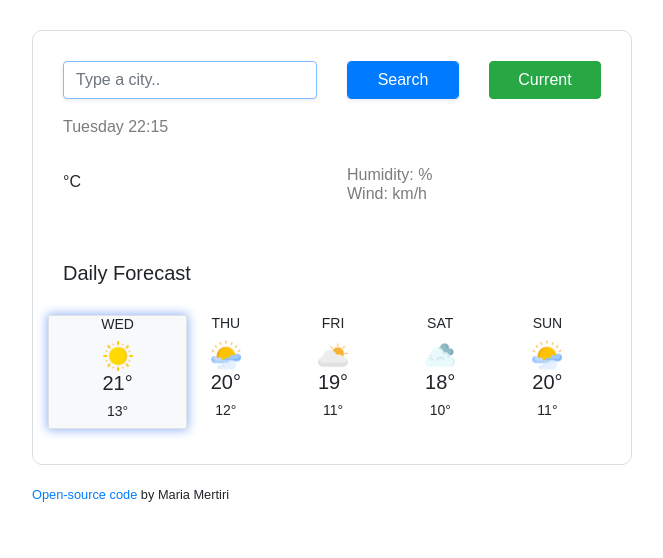
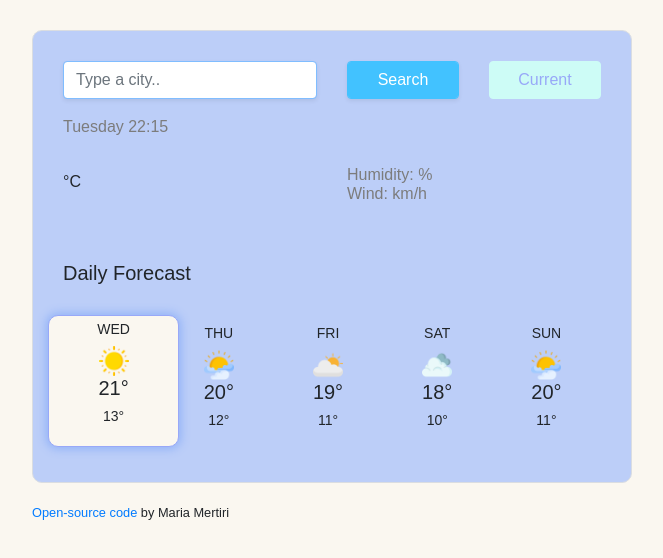
Before and after one commit to mariamer-hub/weatherapp, a website built with Parcel: page index.html in a window 1280 px wide. In both pictures the pointer is over the element 424 px from the left and 370 px from the top of the page. Shown: the whole page, without its empty margins (308-971 px from the left). Built offline with nearby package versions, Linux system fonts and the light colour scheme; no server answers.

Commit message:
Update styles.css

```diff
--- a/src/styles.css
+++ b/src/styles.css
@@ -1,5 +1,6 @@
 body {
   font-family: arial, sans-serif;
+  background-color: #faf7f0;
 }
 
 h1 {
@@ -26,6 +27,7 @@ li {
 
 .weather-app {
   border: 1px solid #dadde1;
+  background-color: #bccef8;
   padding: 15px;
   margin: 20px auto;
   border-radius: 10px;
@@ -36,10 +38,6 @@ li {
   height: 64px;
   width: 64px;
   margin-right: 10px;
-}
-.weather-app-wrapper {
-  max-width: 600px;
-  margin: 30px auto;
 }
 
 .temperature {
@@ -91,6 +89,10 @@ li {
   border-radius: 10px;
   max-width: 600px;
 }
+.weather-app-wrapper {
+  max-width: 600px;
+  margin: 30px auto;
+}
 
 .weather-icon {
   height: 64px;
@@ -138,14 +140,38 @@ h6 {
 .selectDay {
   text-align: center;
   margin: 0px 0px 0px -30px;
+  padding: 10px;
 }
 .selectDay:hover {
-  border: 1px solid #dee2e6;
-  background-color: #f8f9fa;
+  border: 1px solid #98a8f8;
+  border-radius: 10px;
+  padding: 5px;
+  background-color: #faf7f0;
   cursor: pointer;
-  box-shadow: 0 0 10px 1px #91b2f7;
+  box-shadow: 0 0 10px 2px #91b2f7;
 }
 small {
   display: block;
   text-align: left;
 }
+
+.btn-primary {
+  background-color: #42c2ff;
+  border-color: #42c2ff;
+  color: white;
+}
+.btn-primary:hover {
+  background-color: #faf7f0;
+  border-color: #cdfcf6;
+  color: #98a8f8;
+}
+.btn-success {
+  background-color: #cdfcf6;
+  border-color: #cdfcf6;
+  color: #98a8f8;
+}
+.btn-success:hover {
+  background-color: #faf7f0;
+  border-color: #faf7f0;
+  color: #98a8f8;
+}
```
